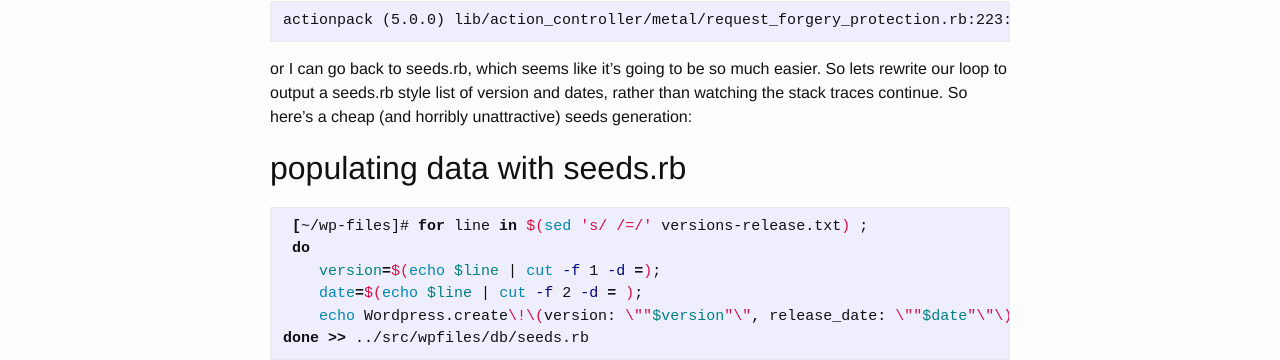
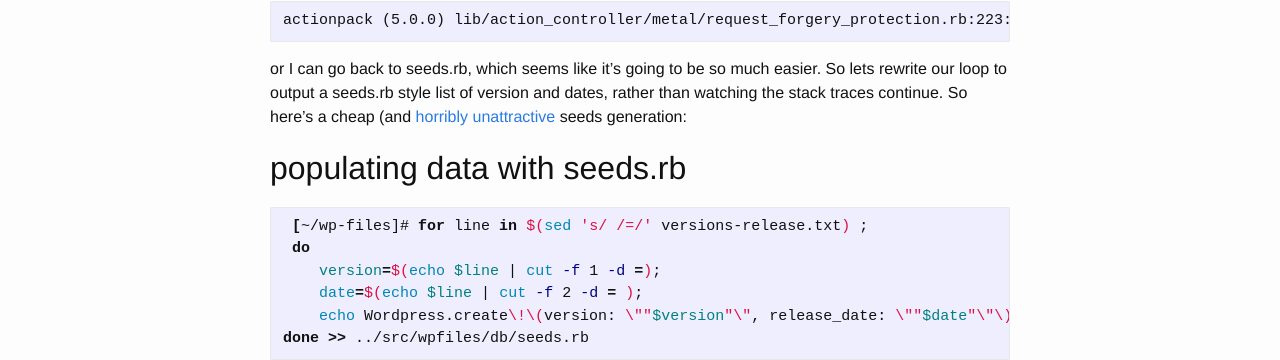
Before and after one commit to djuber/myblog, a Jekyll site: the page built from wordpress-files.md, in a window 1280 px wide and 900 px high, scrolled down 5987 px. Shown: the part 200-560 px from the top of the window. Built offline with Jekyll 4.4.1, drawn with Linux system fonts in a browser that asks for light colours; part of the change alters nothing that is shown.

Commit message:
automated 2016-07-09-16:12:48

````diff
--- a/wordpress-files.md
+++ b/wordpress-files.md
@@ -264,7 +264,7 @@ So that worked. Right now I have two options. I can figure out how to get around
 ```
 actionpack (5.0.0) lib/action_controller/metal/request_forgery_protection.rb:223:in `handle_unverified_request'
 ```
-or I can go back to seeds.rb, which seems like it's going to be so much easier. So lets rewrite our loop to output a seeds.rb style list of version and dates, rather than watching the stack traces continue. So here's a cheap (and horribly unattractive) seeds generation:
+or I can go back to seeds.rb, which seems like it's going to be so much easier. So lets rewrite our loop to output a seeds.rb style list of version and dates, rather than watching the stack traces continue. So here's a cheap (and [horribly unattractive](https://raw.githubusercontent.com/djuber/wpfiles/146219198801985d1f9fc8926c61e05c9cc58876/db/seeds.rb) seeds generation:
 
 ## populating data with seeds.rb
 
````
